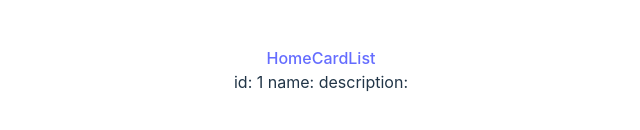
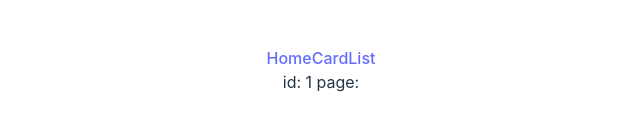
Before and after one commit to MindfulLearner/vite-boolfolio, a Vue app: page /showcard/1 in a window 1280 px wide. Shown: the part 330-460 px from the top of the page, without its empty margins (319-959 px from the left). Built offline with nearby package versions, Linux system fonts and the light colour scheme.

Commit message:
working not found route

```diff
--- a/src/components/Card.vue
+++ b/src/components/Card.vue
@@ -2,6 +2,7 @@
 export default {
   props: {
     card: Object,
+    page: Number,
   },
   methods: {
     showCard() {
@@ -9,8 +10,7 @@ export default {
         name: 'swagger',
         params: {
           id: this.card.id,
-          name: this.card.name,
-          description: this.card.description
+          page: this.card.page,
         }
       });
     },
@@ -23,6 +23,7 @@ export default {
     <h1>Card</h1>
     <ul>
       <img :src="card.cover_image" alt="Product Image" />
+      <div> page: {{page}}</div>
       <h2>{{ card.name }}</h2>
       <p>{{ card.description }}</p>
       <p>Price: {{ card.price }}</p>
--- a/src/pages/CardList.vue
+++ b/src/pages/CardList.vue
@@ -18,7 +18,7 @@ export default {
   },
   methods: {
     fetchCards(page) {
-      axios.get(`http://192.168.1.101:9000/api/users?page=${page}`).then((response) => {
+      axios.get(`http://192.168.1.101:9000/api/users?page=${page}id`).then((response) => {
         this.cards = response.data.products.data;
         console.log(this.cards);
       });
@@ -57,7 +57,7 @@ export default {
     </div>
     <h1>CardList</h1>
     <div v-for="card in cards" :key="card.id">
-      <Card :card="card" />
+      <Card :card="card" :page="count" />
     </div>
   </div>
 </template>
--- /dev/null
+++ b/src/pages/NotFound.vue
@@ -0,0 +1,11 @@
+<script>
+export default {
+  name: 'NotFound',
+};
+</script>
+
+<template>
+  <div>
+    not found
+  </div>
+</template>
--- a/src/pages/ShowCard.vue
+++ b/src/pages/ShowCard.vue
@@ -3,6 +3,8 @@
 export default {
   data() {
     return {
+      id: this.$route.params.id,
+      page: this.$route.params.page,
     };
   },
 };
@@ -10,8 +12,7 @@ export default {
 
 <template>
   <div>
-    id: {{ $route.params.id }}
-    name: {{ $route.params.name }}
-    description: {{ $route.params.description }}
+    id: {{ id }}
+    page: {{ page }}
   </div>
 </template>
--- a/src/router.ts
+++ b/src/router.ts
@@ -6,6 +6,8 @@ import AppHeader from './components/AppHeader.vue';
 import CardList from './pages/CardList.vue';
 //showcard
 import ShowCard from './pages/ShowCard.vue';
+//notfound
+import NotFound from './pages/NotFound.vue';
 
 const routes =  createRouter({
   history: createWebHistory(),
@@ -13,6 +15,7 @@ const routes =  createRouter({
     { path: '/', component: AppHeader },
     { path: '/cardlist', component: CardList },
     { path: '/showcard/:id', name: 'swagger', component: ShowCard },
+    { path: '/:pathMatch(.*)*', component: NotFound },
    ],
 });
 
```
